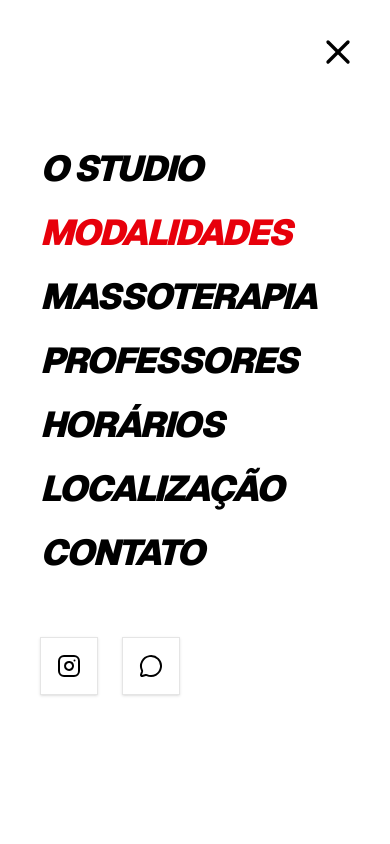
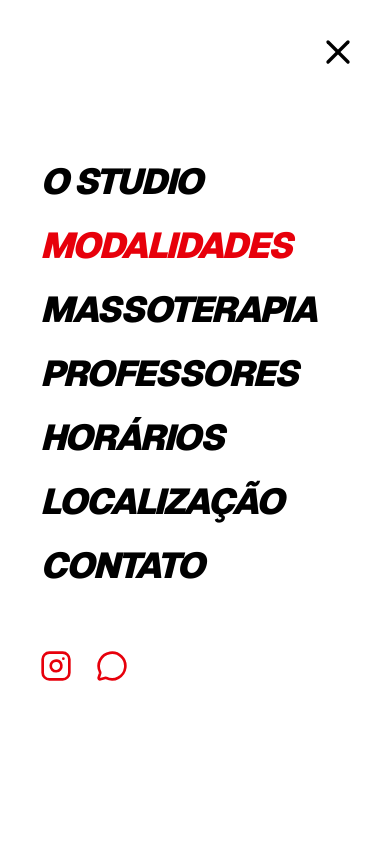
Before and after one commit to lucasignislab/fitsyou, a Next.js app: page /modalidades in a window 390 px wide. Both pictures are taken after a click on the button 350 px from the left and 39 px from the top of the page. Shown: the top 844 px of the page. Built offline with nearby package versions, Linux system fonts and the light colour scheme.

Commit message:
UI refinement: fix mobile headers, social icons style and footer optimization

```diff
--- a/src/app/massoterapia/page.tsx
+++ b/src/app/massoterapia/page.tsx
@@ -116,7 +116,7 @@ export default function MassoterapiaPage() {
                     <div className="flex flex-col lg:flex-row items-center gap-16 w-full">
                         <div className="w-full lg:w-1/2 relative z-20">
                             <RevealItem>
-                                <h1 className="text-6xl md:text-9xl font-black uppercase italic leading-[0.8] tracking-tighter mb-8">
+                                <h1 className="text-4xl md:text-9xl font-black uppercase italic leading-[0.8] tracking-tighter mb-8">
                                     Massoterapia
                                 </h1>
                             </RevealItem>
--- a/src/app/modalidades/cross-training/page.tsx
+++ b/src/app/modalidades/cross-training/page.tsx
@@ -82,7 +82,7 @@ export default function CrossTrainingPage() {
                     <div className="flex flex-col lg:flex-row items-center gap-16 w-full">
                         <div className="w-full lg:w-1/2">
                             <RevealItem>
-                                <h1 className="text-6xl md:text-9xl font-black uppercase italic leading-[0.8] tracking-tighter mb-8">
+                                <h1 className="text-5xl md:text-9xl font-black uppercase italic leading-[0.8] tracking-tighter mb-8">
                                     Cross <span className="text-primary italic">Training</span>
                                 </h1>
                             </RevealItem>
--- a/src/app/modalidades/page.tsx
+++ b/src/app/modalidades/page.tsx
@@ -101,7 +101,7 @@ export default function ModalitiesPage() {
 
                 <div className="container mx-auto px-6 py-24 h-full flex flex-col justify-center relative z-10">
                     <RevealItem>
-                        <h1 className="text-7xl md:text-[10rem] font-black uppercase italic leading-[0.8] tracking-tighter mb-8">
+                        <h1 className="text-5xl md:text-[10rem] font-black uppercase italic leading-[0.8] tracking-tighter mb-8">
                             Nossas <br /><span className="text-primary italic">Modalidades</span>
                         </h1>
                     </RevealItem>
--- a/src/app/modalidades/pilates/page.tsx
+++ b/src/app/modalidades/pilates/page.tsx
@@ -85,7 +85,7 @@ export default function PilatesPage() {
                     <div className="flex flex-col lg:flex-row items-center gap-16 w-full">
                         <div className="w-full lg:w-1/2">
                             <RevealItem>
-                                <h1 className="text-6xl md:text-9xl font-black uppercase italic leading-[0.8] tracking-tighter mb-8">
+                                <h1 className="text-5xl lg:text-8xl font-black italic tracking-tighter mb-6">
                                     Pilates
                                 </h1>
                             </RevealItem>
--- a/src/app/modalidades/treinamento-funcional/page.tsx
+++ b/src/app/modalidades/treinamento-funcional/page.tsx
@@ -82,8 +82,8 @@ export default function FuncionalPage() {
                     <div className="flex flex-col lg:flex-row items-center gap-16 w-full">
                         <div className="w-full lg:w-1/2">
                             <RevealItem>
-                                <h1 className="text-6xl md:text-9xl font-black uppercase italic leading-[0.8] tracking-tighter mb-8">
-                                    Funcional <br />
+                                <h1 className="text-4xl md:text-8xl font-black uppercase italic leading-[0.8] tracking-tighter mb-8">
+                                    Treinamento Funcional <br />
                                     <span className="text-primary italic">Training</span>
                                 </h1>
                             </RevealItem>
--- a/src/components/Footer.tsx
+++ b/src/components/Footer.tsx
@@ -1,3 +1,4 @@
+import Image from "next/image";
 import Link from "next/link";
 import { Instagram, Facebook } from "lucide-react";
 
@@ -9,18 +10,24 @@ export default function Footer() {
                     <div className="max-w-md">
                         <Link href="/" className="block mb-6 hover:opacity-90 transition-opacity w-fit group ml-2">
                             <div className="flex items-center justify-center -skew-x-12 group-hover:rotate-6 transition-transform duration-300">
-                                <img src="/logofityou_trimmed.png" alt="Fits You Logo" className="h-[80px] w-auto object-contain skew-x-12" />
+                                <Image
+                                    src="/logofityou_trimmed.png"
+                                    alt="Fits You Logo"
+                                    width={160}
+                                    height={80}
+                                    className="h-[80px] w-auto object-contain skew-x-12"
+                                />
                             </div>
                         </Link>
                         <p className="text-secondary/60 font-medium uppercase text-sm mb-6">
                             R. Antônio Galvão de O Barros, 35 - Arruamento Luiz Vicentin, Campinas - SP, 13084-275
                         </p>
-                        <div className="flex gap-4">
-                            <a href="https://www.instagram.com/studiofitsyou/" target="_blank" rel="noopener noreferrer" className="w-12 h-12 bg-secondary border border-black/10 flex items-center justify-center text-white hover:text-primary transition-colors">
-                                <Instagram size={20} />
+                        <div className="flex gap-6">
+                            <a href="https://www.instagram.com/studiofitsyou/" target="_blank" rel="noopener noreferrer" className="text-primary hover:scale-110 transition-transform">
+                                <Instagram size={24} />
                             </a>
-                            <a href="https://www.facebook.com/studiofitsyou" target="_blank" rel="noopener noreferrer" className="w-12 h-12 bg-secondary border border-black/10 flex items-center justify-center text-white hover:text-primary transition-colors">
-                                <Facebook size={20} />
+                            <a href="https://www.facebook.com/studiofitsyou" target="_blank" rel="noopener noreferrer" className="text-primary hover:scale-110 transition-transform">
+                                <Facebook size={24} />
                             </a>
                         </div>
                     </div>
--- a/src/components/Navbar.tsx
+++ b/src/components/Navbar.tsx
@@ -61,7 +61,7 @@ export default function Navbar() {
                         initial={{ opacity: 0, y: -20 }}
                         animate={{ opacity: 1, y: 0 }}
                         exit={{ opacity: 0, y: -20 }}
-                        className="absolute top-0 left-0 w-full h-screen bg-white p-10 z-[60] flex flex-col justify-center gap-8"
+                        className="absolute top-0 left-0 w-full h-screen bg-white p-10 z-60 flex flex-col justify-center gap-8"
                     >
                         <button
                             className="absolute top-8 right-8 text-black hover:text-red-600 transition-colors"
@@ -90,17 +90,17 @@ export default function Navbar() {
                                 href="https://www.instagram.com/studiofitsyou/"
                                 target="_blank"
                                 rel="noopener noreferrer"
-                                className="p-4 bg-white border border-black/10 text-black hover:border-red-500 hover:text-red-600 transition-all duration-300 shadow-sm"
+                                className="text-red-600 hover:scale-110 transition-transform duration-300"
                             >
-                                <Instagram size={24} />
+                                <Instagram size={32} />
                             </a>
                             <a
                                 href="https://wa.me/5519993188049"
                                 target="_blank"
                                 rel="noopener noreferrer"
-                                className="p-4 bg-white border border-black/10 text-black hover:border-red-500 hover:text-red-600 transition-all duration-300 shadow-sm"
+                                className="text-red-600 hover:scale-110 transition-transform duration-300"
                             >
-                                <MessageCircle size={24} />
+                                <MessageCircle size={32} />
                             </a>
                         </div>
                     </motion.div>
```
